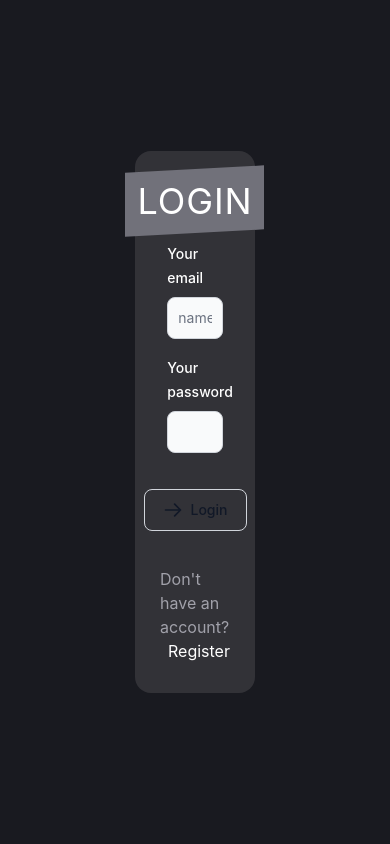
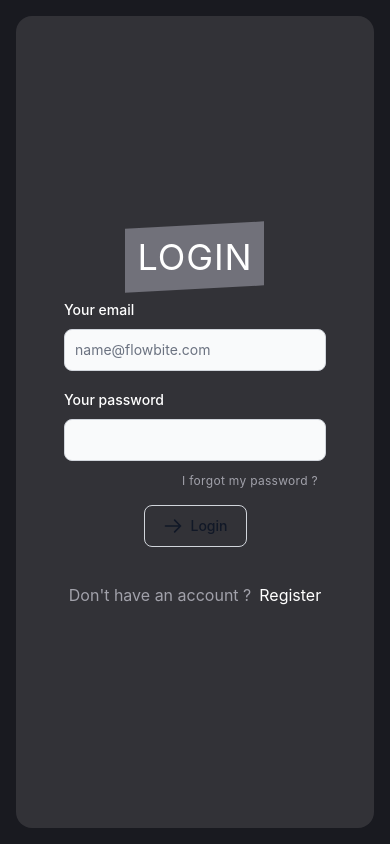
Before and after one commit to Cengizhnx/React-Chat-App, a React (Create React App) app: page /login in a window 390 px wide. Built offline with nearby package versions, Linux system fonts and the light colour scheme.

Commit message:
responsive studies

```diff
--- a/src/components/Persons/Header.js
+++ b/src/components/Persons/Header.js
@@ -9,7 +9,7 @@ function Header() {
                 <img className='w-10 rounded-full shadow-2xl shadow-neutral-900' src="https://pbs.twimg.com/profile_images/1476294398782672898/eBuhTSsJ_400x400.jpg" alt="landing" />
                 <h1 className='text-base tracking-wider'>Cengiz Drms</h1>
                 <Link to="/login">
-                    <AiOutlineLogin className="h-6 w-6 hover:bg-slate-200 hover:text-black hover:rounded-2xl hover:cursor-pointer" />
+                    <AiOutlineLogin className="h-6 w-6 hover:bg-white hover:text-black hover:rounded-2xl hover:cursor-pointer" />
                 </Link>
             </div>
         </div>
--- a/src/page/Login/Login.js
+++ b/src/page/Login/Login.js
@@ -6,8 +6,8 @@ import { Link } from 'react-router-dom';
 function Login() {
   return (
     <div style={{ backgroundColor: "#191a20" }} className="w-full flex flex-row items-center p-4 justify-center h-screen">
-      <div style={{ backgroundColor: "#323237" }} className='w-1/3 h-2/3 flex flex-col rounded-2xl justify-center'>
-        <div className='p-8'>
+      <div style={{ backgroundColor: "#323237" }} className='xs:w-full md:w-2/3 lg:w-1/3 xs:h-full md:h-2/3 flex flex-col rounded-2xl justify-center'>
+        <div className='p-12'>
           <div className='flex items-center justify-center'>
             <span class="text-4xl before:block before:absolute before:-inset-3 before:-skew-y-3 before:bg-zinc-500 relative inline-block">
               <span class="relative text-white tracking-wide">LOGIN</span>
@@ -42,9 +42,14 @@ function Login() {
                 type="password"
                 required={true}
               />
+              <p className='text-xs text-zinc-400 text-right tracking-wide mr-2 mt-3 hover:underline'>
+                <Link to="/register">
+                  I forgot my password ?
+                </Link>
+              </p>
             </div>
 
-            <div className='flex justify-center items-center my-5'>
+            <div className='flex justify-center items-center mb-5'>
               <Button color="light" type="submit">
                 <HiOutlineArrowRight className="mr-2 h-5 w-5" />
                 Login
@@ -53,9 +58,9 @@ function Login() {
 
             <div className='flex items-center justify-center'>
               <p className='text-zinc-400'>
-                Don't have an account?
+                Don't have an account ?
                 <Link to="/register">
-                  <span href='/' className='ml-2 text-white hover:underline'>Register</span>
+                  <span className='ml-2 text-white hover:underline'>Register</span>
                 </Link>
               </p>
             </div>
--- a/src/page/Register/Register.js
+++ b/src/page/Register/Register.js
@@ -1,16 +1,21 @@
 import { TextInput, Label, Button } from 'flowbite-react'
 import React from 'react'
 import { HiCheckCircle, HiMail, HiKey } from "react-icons/hi";
+import { AiOutlineLogin } from "react-icons/ai";
+import { Link } from 'react-router-dom';
 
 function Register() {
     return (
         <div style={{ backgroundColor: "#191a20" }} className="w-full flex flex-row items-center p-4 justify-center h-screen">
-            <div style={{ backgroundColor: "#323237" }} className='w-2/6 h-4/5 flex flex-col rounded-2xl'>
+            <div style={{ backgroundColor: "#323237" }} className='relative xs:w-full xs:justify-center md:w-4/6 lg:w-3/4 xl:w-1/3 xs:h-full md:h-4/5 flex flex-col rounded-2xl'>
+                <Link to="/login">
+                    <AiOutlineLogin className="absolute m-4 h-6 w-6 text-white hover:bg-white hover:text-black hover:rounded-2xl hover:cursor-pointer" />
+                </Link>
                 <div className='p-8'>
-                    <div className='w-full flex flex-row items-center justify-center'>
-                        <div className='w-6/12 flex flex-row justify-center'>
-                            <span className="text-4xl shadow-2xl shadow-stone-900 before:block before:absolute before:-inset-3 before:-skew-y-3 before:bg-zinc-500 relative inline-block">
-                                <span className="relative text-white tracking-wide">REGISTER</span>
+                    <div className='w-full flex xs:flex-col md:flex-row items-center justify-center'>
+                        <div className='w-6/12 flex flex-row justify-center xs:mb-10 md:mb-0'>
+                            <span className="text-4xl shadow-2xl shadow-stone-900 before:block before:absolute xs:before:-inset-1 sm:before:-inset-3 before:-skew-y-3 before:bg-zinc-500 relative inline-block">
+                                <span className="xs:text-base sm:text-3xl md:text-4xl relative text-white tracking-wide">REGISTER</span>
                             </span>
                         </div>
                         <div className='w-6/12 flex flex-col items-center'>
```
